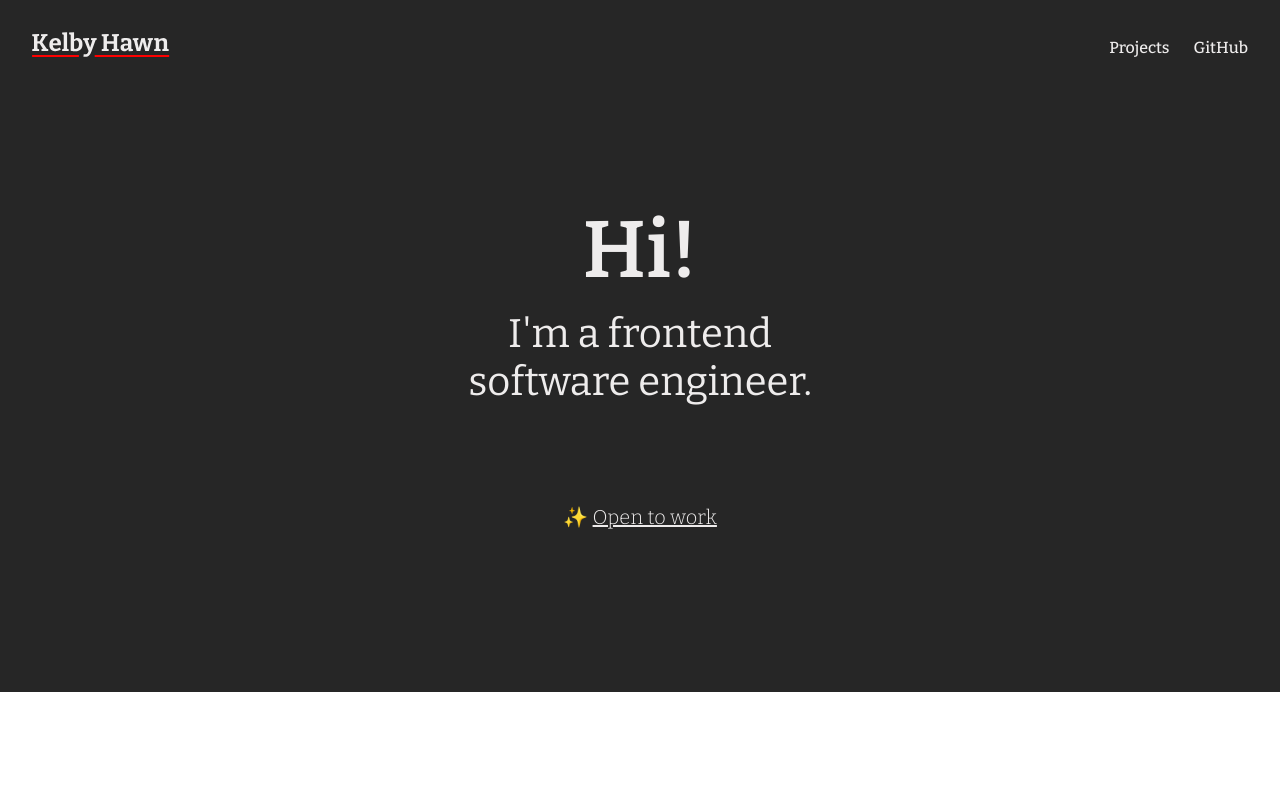
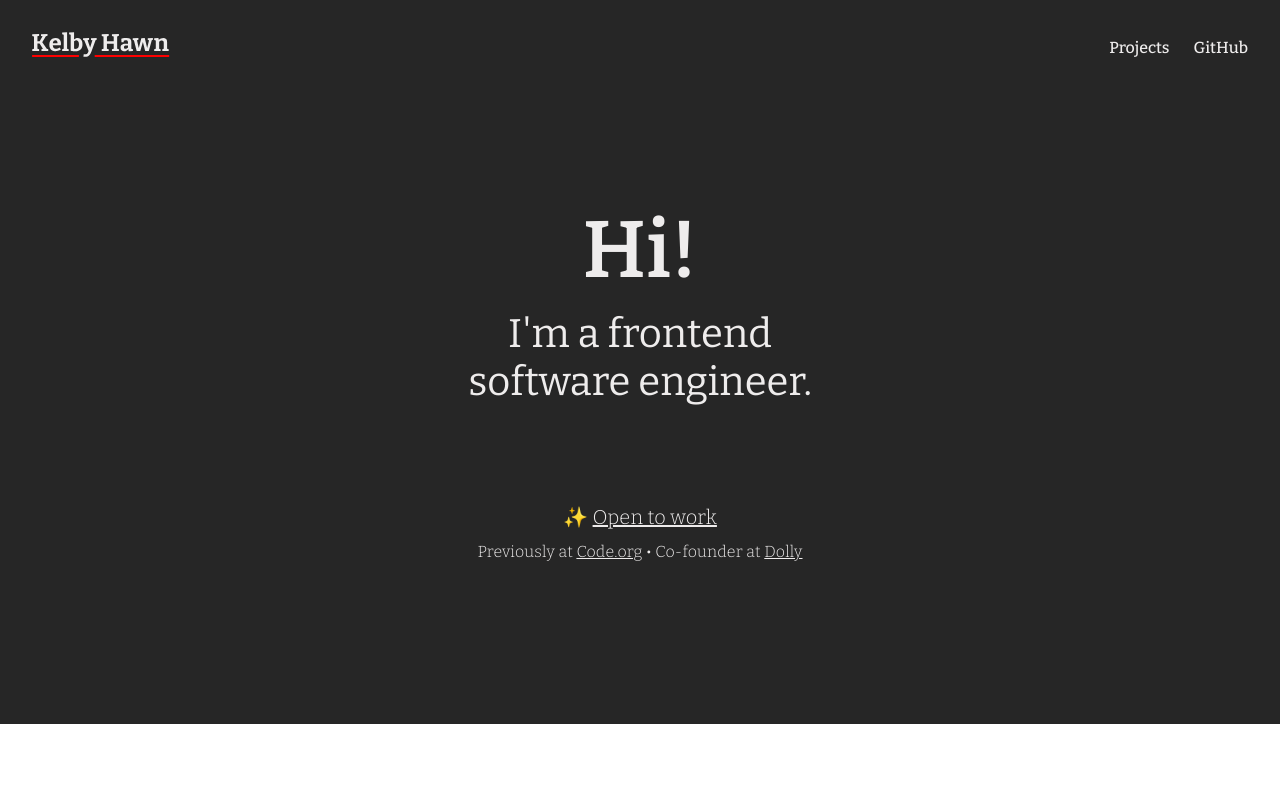
Before and after one commit to kelbyhawn/kelby-hawn, a React (Create React App) app: page / in a window 1280 px wide. Shown: the top 800 px of the page. Built offline with nearby package versions, Linux system fonts and the light colour scheme.

Commit message:
add past work links

```diff
--- a/src/sections/Top.js
+++ b/src/sections/Top.js
@@ -16,6 +16,12 @@ export default function Top() {
           className="light"
         />
       </p>
+      <p className="past-work">
+        Previously at{" "}
+        <ATag href="https://code.org" linkText="Code.org" className="light" /> •
+        Co-founder at{" "}
+        <ATag href="https://dolly.com" linkText="Dolly" className="light" />
+      </p>
     </section>
   );
 }
--- a/src/styles/App.sass
+++ b/src/styles/App.sass
@@ -126,6 +126,10 @@ section.top
       font-weight: 600
       animation: $animate
 
+    &.past-work
+      font-size: 1rem
+      margin-top: 0.5rem
+
   @media screen and (max-width: $width-sm)
     padding: 8rem 1rem 9rem
 
```
